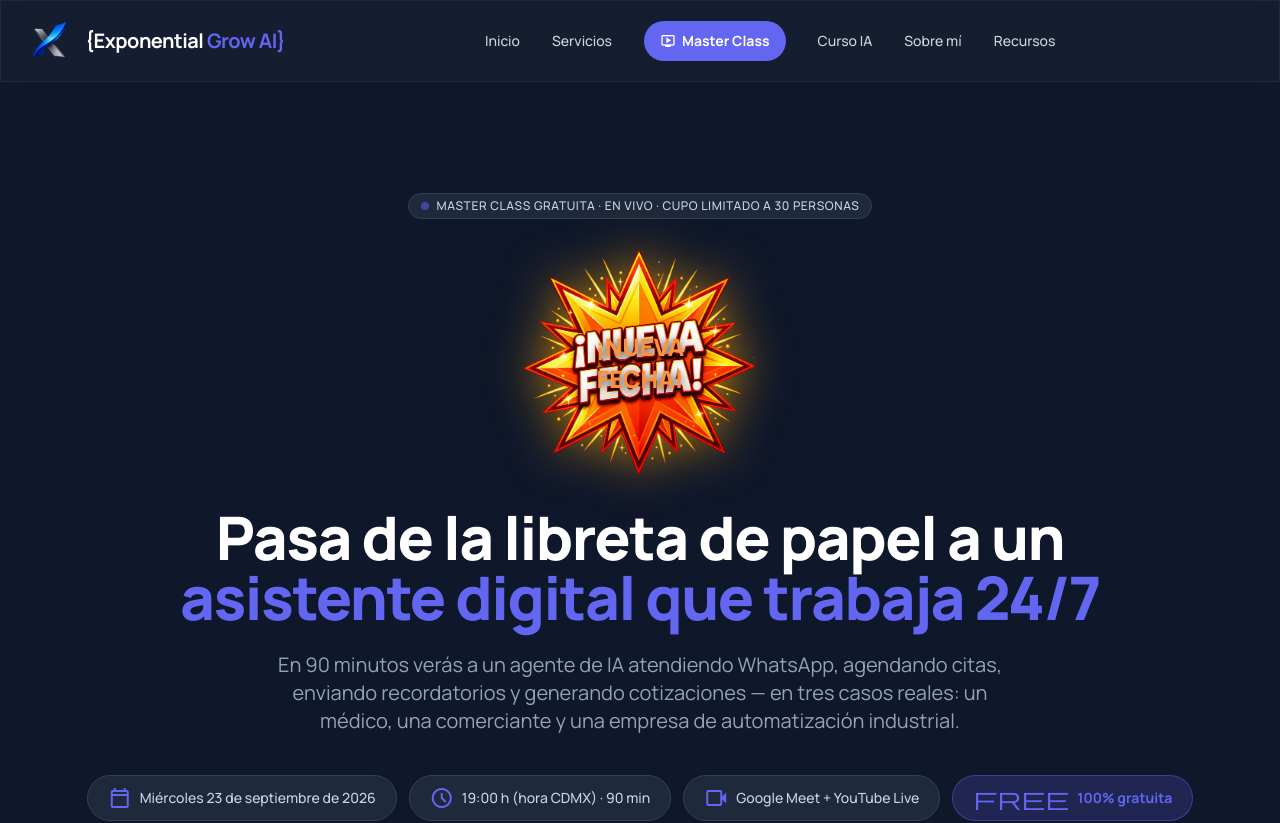
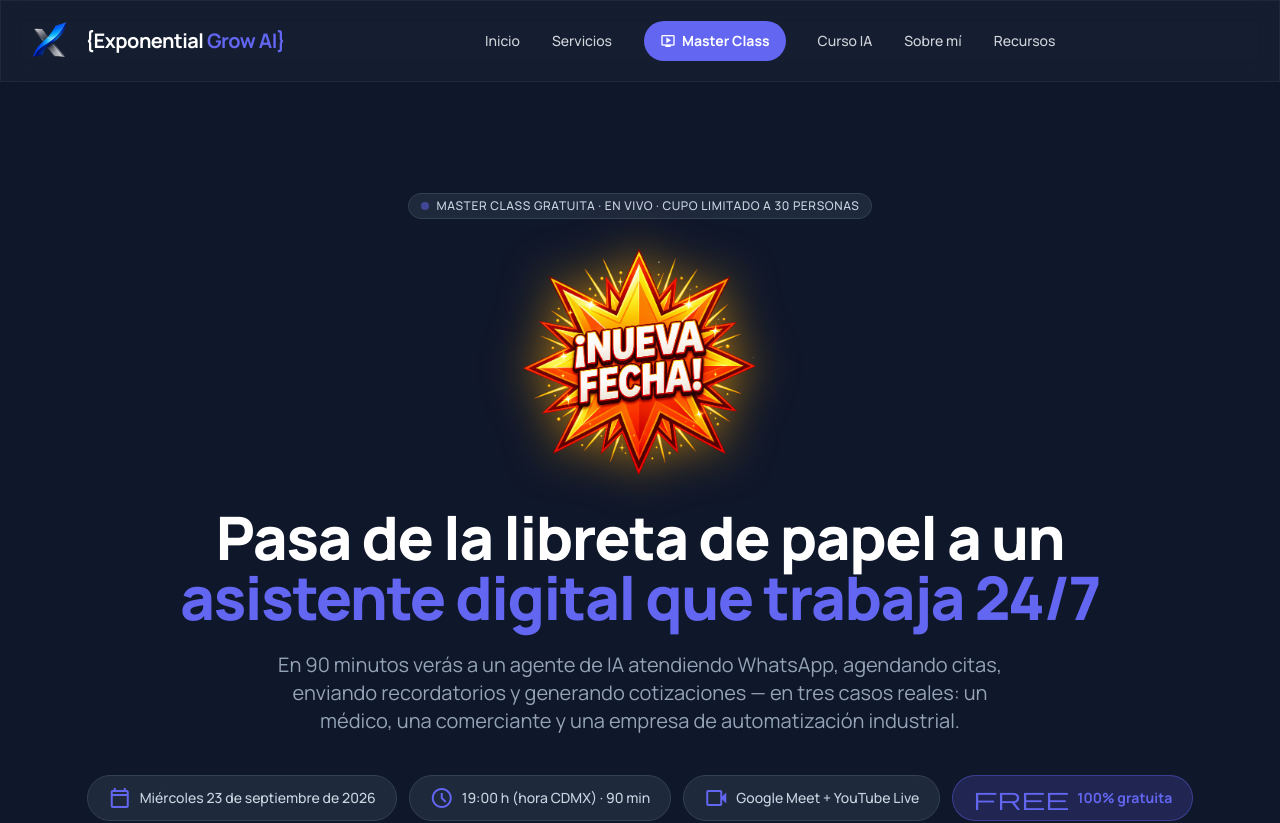
Before and after one commit to randradegh/expgrowai, a React (Vite) app: page /masterclass in a window 1280 px wide. Shown: the top 823 px of the page. Built offline with nearby package versions, Linux system fonts and the light colour scheme.

Commit message:
feat(masterclass): elimina texto superpuesto, imagen ya contiene el mensaje

```diff
--- a/src/pages/Masterclass.tsx
+++ b/src/pages/Masterclass.tsx
@@ -108,12 +108,6 @@ export default function Masterclass() {
               alt="¡Nueva Fecha!"
               className="w-full h-full object-contain drop-shadow-[0_0_25px_rgba(255,165,0,0.7)]"
             />
-            <div className="absolute inset-0 flex items-center justify-center">
-              <div className="text-center leading-tight">
-                <span className="block text-2xl font-black text-orange-400 drop-shadow-[0_2px_4px_rgba(0,0,0,0.8)]">¡NUEVA</span>
-                <span className="block text-2xl font-black text-orange-400 drop-shadow-[0_2px_4px_rgba(0,0,0,0.8)]">FECHA!</span>
-              </div>
-            </div>
           </div>
 
           <h1 className="text-3xl md:text-5xl lg:text-6xl font-black leading-[1.1] tracking-tight text-white mb-6">
```
